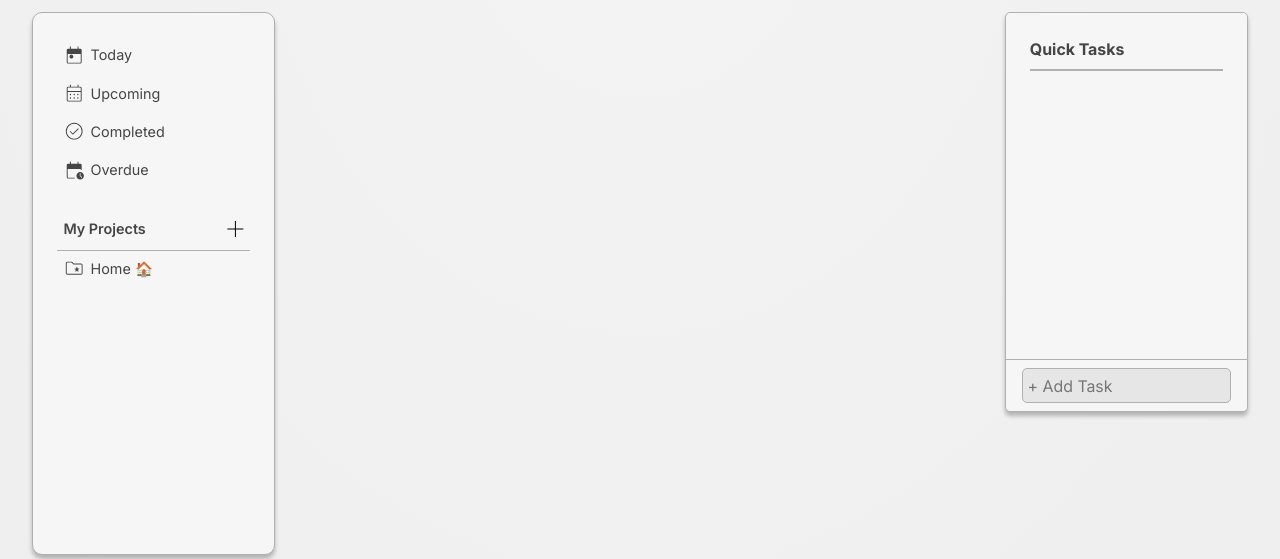
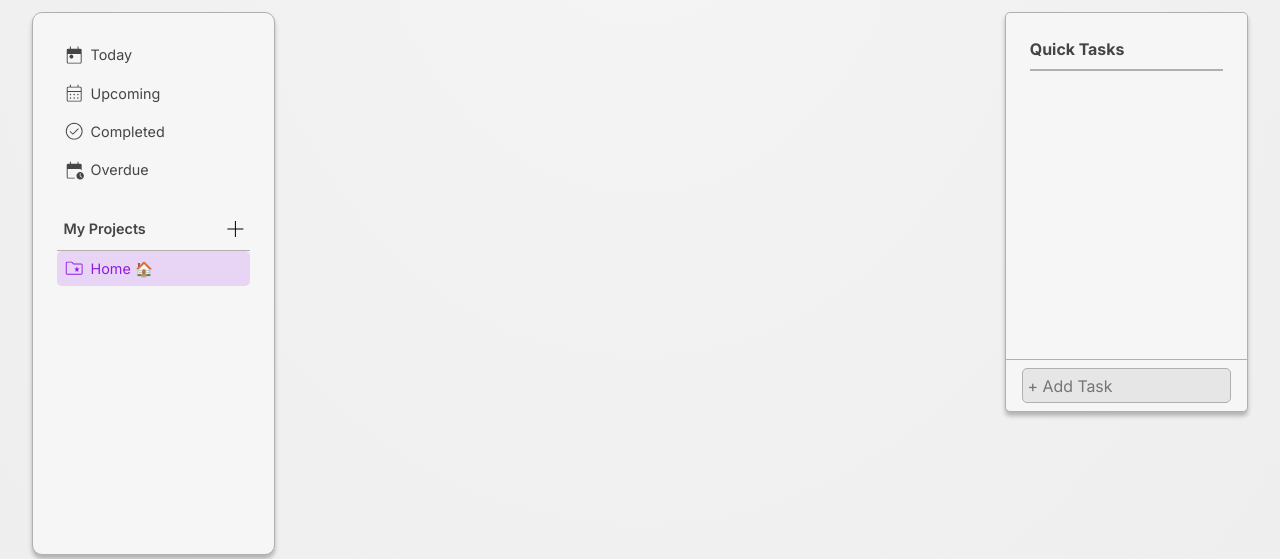
Before and after one commit to JohnKelly-T/to-do-list, a website built with webpack: page src/template.html in a window 1280 px wide. Shown: the part 148-707 px from the top of the page. Built offline with nearby package versions, Linux system fonts and the light colour scheme.

Commit message:
Add active nav style

```diff
--- a/src/styles/global.css
+++ b/src/styles/global.css
@@ -34,6 +34,7 @@
     --stroke-color-low-priority: #47B1EB;
 
     --hover-color: #EAEAEA;
+    --active-color: #E8D5F6;
     --text-input-background: #e6e6e6;
     --red: #e96161;
     --green: #34D342;
@@ -174,6 +175,11 @@ button:hover {
 .nav-form-input:focus-visible {
     outline: none;
     border: none;
+}
+
+.active-nav {
+    background: var(--active-color);
+    color: var(--primary-color);
 }
 
 .task-count {
```
